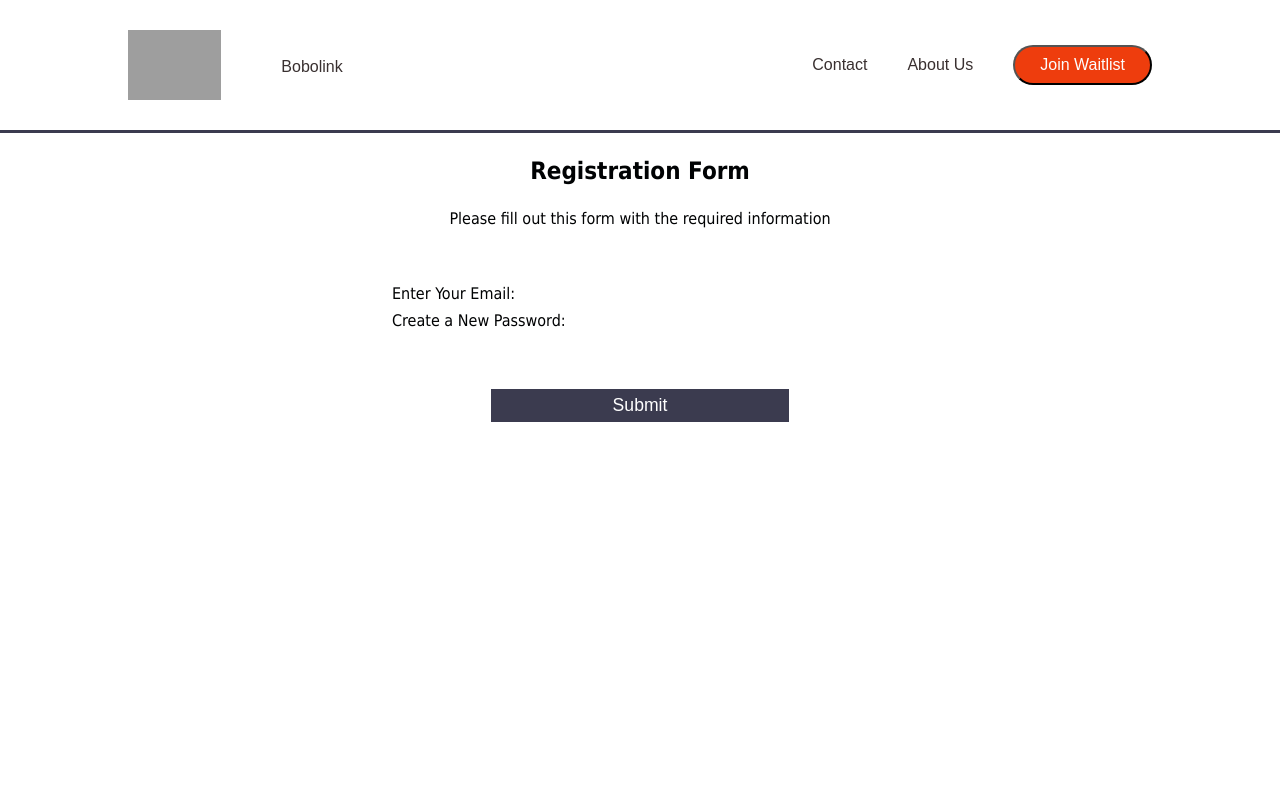
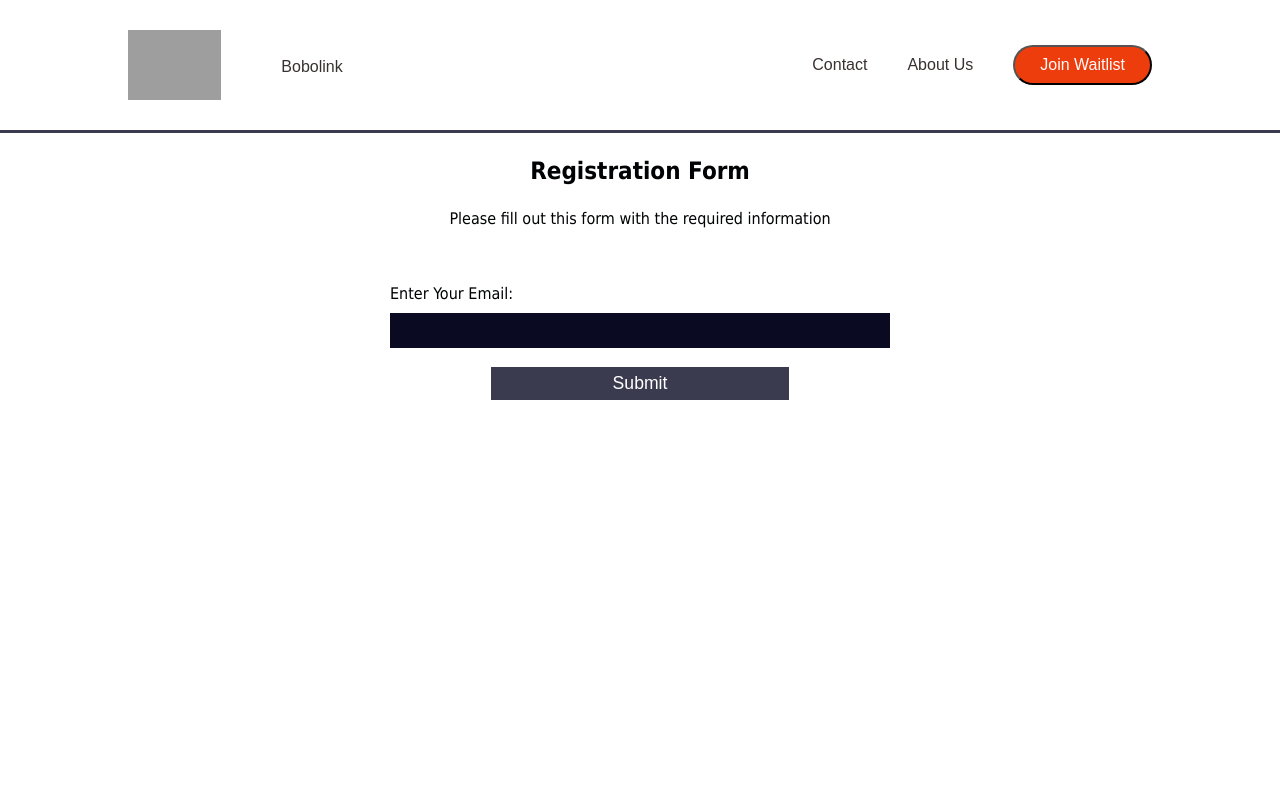
Before and after one commit to Frorest123/bobolink, a Next.js app: page /math/register in a window 1280 px wide. Shown: the top 800 px of the page. Built offline with nearby package versions, Linux system fonts and the light colour scheme; grey boxes are pictures that could not be loaded.

Commit message:
waitlist working

```diff
--- a/app/math/layout.js
+++ /dev/null
@@ -1,6 +0,0 @@
-
-export default function Math({ children }){
-    return(
-        <>{children}</>
-    )
-}
--- a/app/math/register/page.js
+++ b/app/math/register/page.js
@@ -1,16 +1,16 @@
 export default function Register(){
    return(
-      <section>
-        <title>Registration Form</title>
-        <h1>Registration Form</h1>
-        <p>Please fill out this form with the required information</p>
-        <form method="post">
-          <fieldset>
+      <section class="register">
+        <div>
+          <h1 class="reggie">Registration Form</h1>
+          <p class="reggie">Please fill out this form with the required information</p>
+        </div>
+        <fieldset class="inputfield">
+        <form method="post" class="post">
             <label for="email">Enter Your Email: <input id="email" name="email" type="email" required></input></label>
-            <label for="new-password">Create a New Password: <input id="new-password" name="new-password" type="password" pattern="[a-z0-5]{8,}" required></input></label>
-          </fieldset>
           <input type="submit" value="Submit"></input>
         </form>
+        </fieldset>
       </section>
    )
 }
--- a/app/math/register/register.css
+++ b/app/math/register/register.css
@@ -1,4 +1,4 @@
-section {
+.register {
   width: 100%;
   height: 100vh;
   margin: 0;
@@ -8,12 +8,12 @@ section {
   font-size: 16px;
 }
 
-h1, p {
+.reggie {
   margin: 1em auto;
   text-align: center;
 }
 
-form {
+.post {
   width: 60vw;
   max-width: 500px;
   min-width: 300px;
@@ -21,8 +21,7 @@ form {
   padding-bottom: 2em;
 }
 
-fieldset {
-  border: none;
+.inputfield {
   padding: 2rem 0;
   border-bottom: 3px solid #3b3b4f;
 }
@@ -67,10 +66,10 @@ input[type="submit"] {
   min-width: 300px;
 }
 
-input[type="file"] {
-  padding: 1px 2px;
+input[type="email"] {
+  display: block;
+  height: 2em;
+  font-size: 1.1rem;
+  background-color: #0a0a23;
+  border: 1px solid #0a0a23;
 }
-
-.inline{
-  display: inline;
-}
```
Also changed, not shown: app/math/sidebar.js (deleted, +0 -7 lines), app/math/sidebar.css (deleted).
